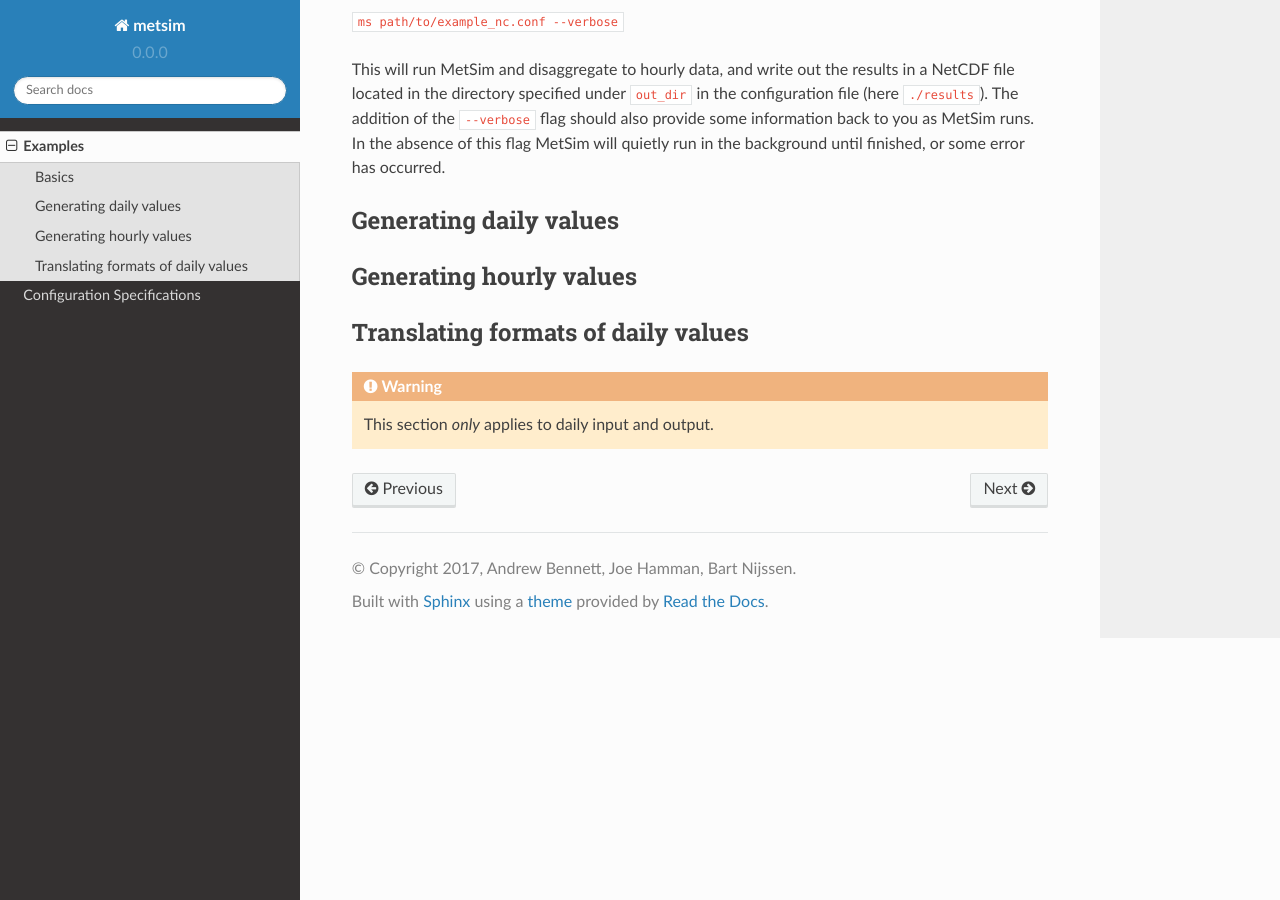
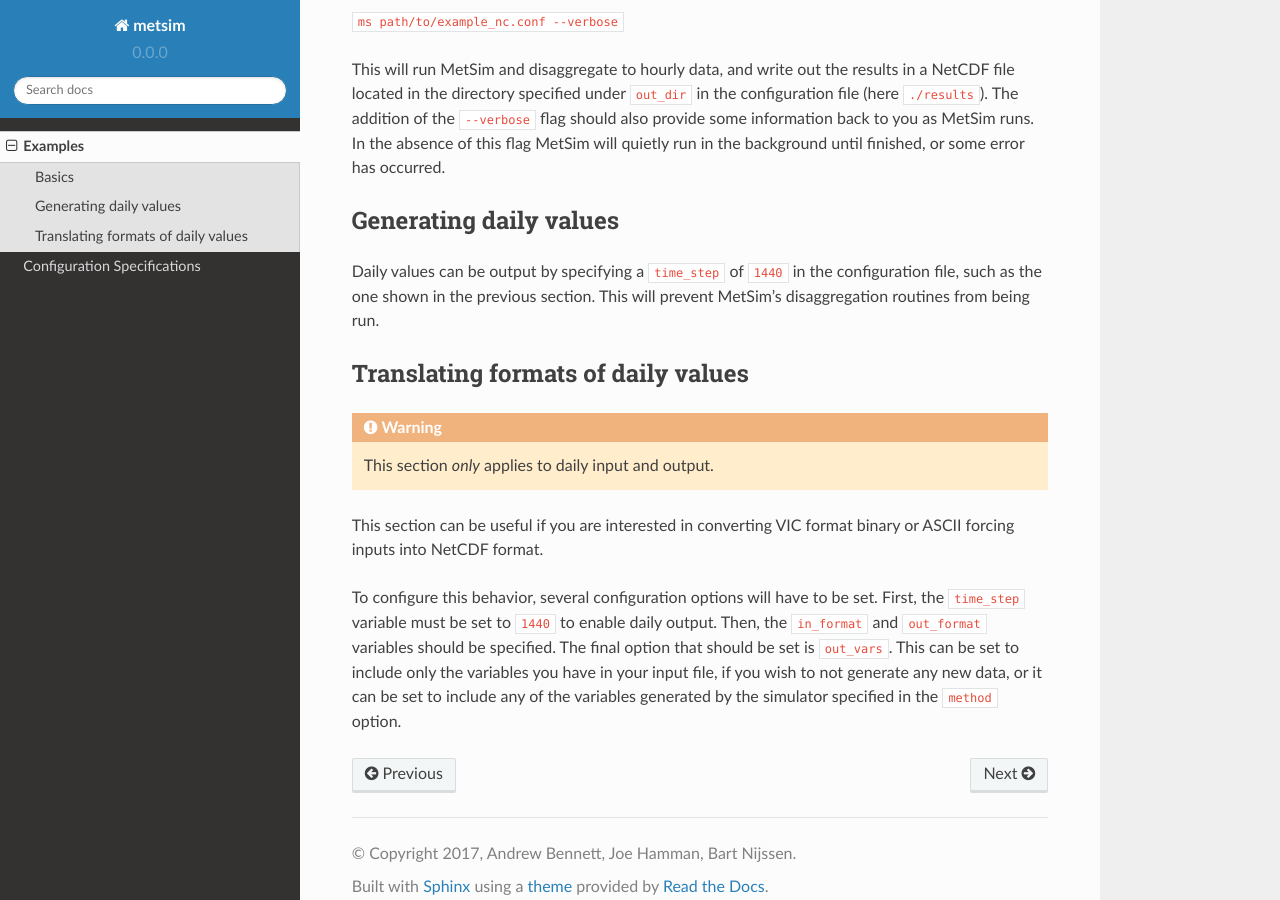
Before and after one commit to UW-Hydro/MetSim, a Sphinx documentation site: the page built from docs/examples.rst, in a window 1280 px wide and 900 px high, scrolled down 1412 px. Built offline with Sphinx 7.4.7 and the Read the Docs theme 2.0.0, drawn with Linux system fonts in a browser that asks for light colours; pages that are not in the unit, such as notebooks, are missing from menus.

Commit message:
Adding more examples in documentation.

```diff
--- a/docs/examples.rst
+++ b/docs/examples.rst
@@ -87,12 +87,22 @@ some error has occurred.
 
 Generating daily values
 -----------------------
-
-Generating hourly values
-------------------------
-
+Daily values can be output by specifying a ``time_step`` of ``1440`` in the
+configuration file, such as the one shown in the previous section. This will
+prevent MetSim's disaggregation routines from being run.
 
 Translating formats of daily values
 -----------------------------------
 
 .. warning:: This section `only` applies to daily input and output.
+
+This section can be useful if you are interested in converting VIC format binary
+or ASCII forcing inputs into NetCDF format.
+
+To configure this behavior, several configuration options will have to be set.
+First, the ``time_step`` variable must be set to ``1440`` to enable daily output.
+Then, the ``in_format`` and ``out_format`` variables should be specified. The final
+option that should be set is ``out_vars``.  This can be set to include only the
+variables you have in your input file, if you wish to not generate any new data,
+or it can be set to include any of the variables generated by the simulator
+specified in the ``method`` option.
```
